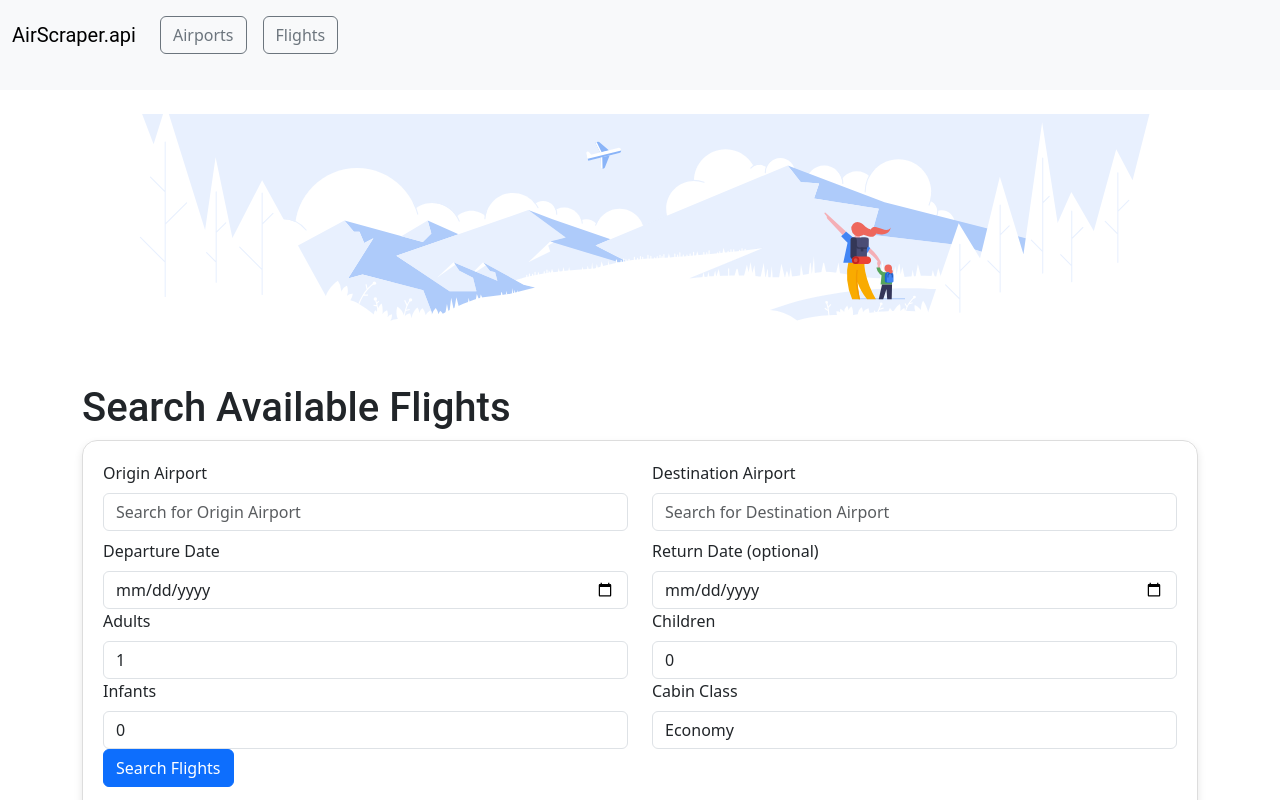
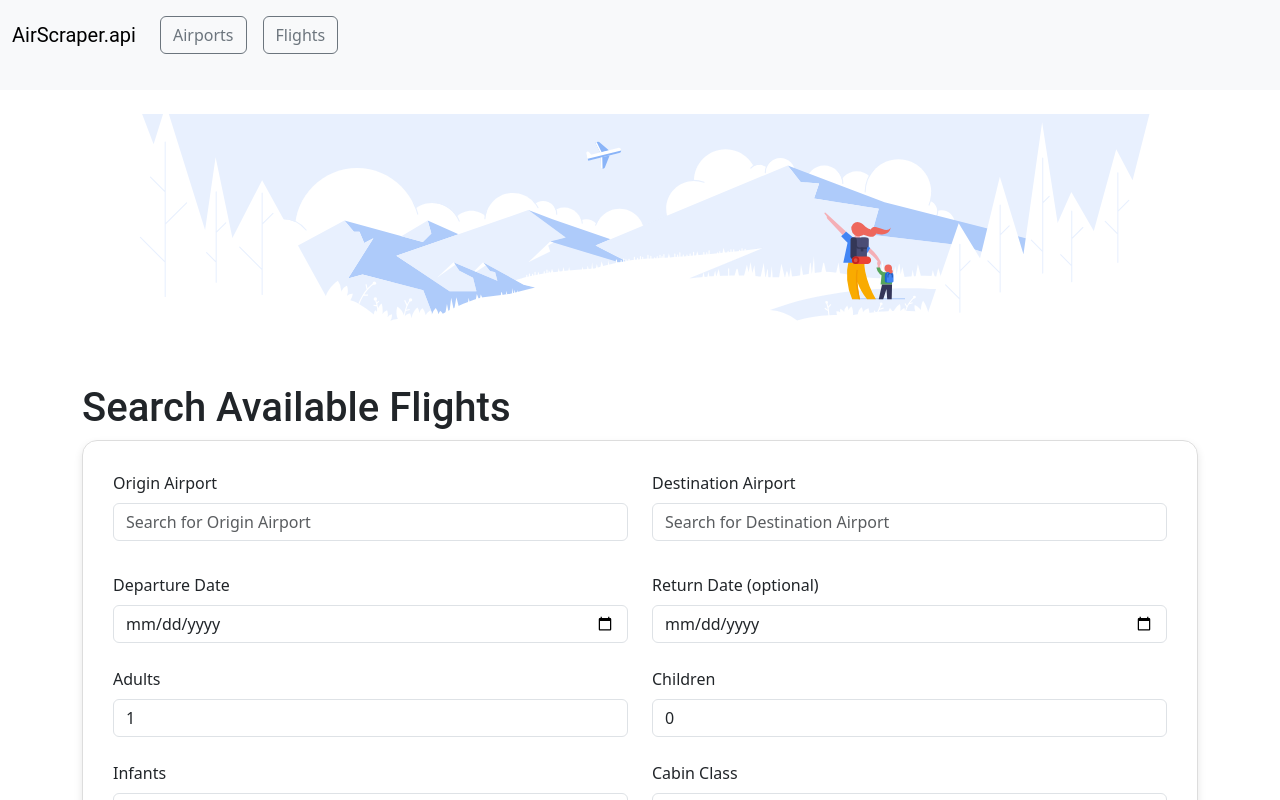
Before and after one commit to tyhieshajohnson/flight_app, a React (Create React App) app in the folder client/: page /flights in a window 1280 px wide. Shown: the top 800 px of the page. Built offline with nearby package versions, Linux system fonts and the light colour scheme.

Commit message:
Fix search flights page
- Drop-down bug
- Padding in form

```diff
--- a/client/src/SearchFlights.js
+++ b/client/src/SearchFlights.js
@@ -101,9 +101,6 @@ const BookFlight = () => {
 
     try {
       const response = await axios.request(options);
-
-      console.log('API Response:', response.data);
-
       setFlights(response.data.data.itineraries);
     } catch (err) {
       setError('Failed to fetch flights. Please try again.');
@@ -116,9 +113,11 @@ const BookFlight = () => {
     if (type === 'origin') {
       setOriginSkyId(airport.skyId);
       setOriginEntityId(airport.entityId);
+      setOriginSearchQuery('');
     } else {
       setDestinationSkyId(airport.skyId);
       setDestinationEntityId(airport.entityId);
+      setDestinationSearchQuery('');
     }
   };
 
@@ -130,9 +129,16 @@ const BookFlight = () => {
 
       <h1>Search Available Flights</h1>
 
-      <Form onSubmit={handleSubmit} style={{ borderRadius: '15px', border: '1px solid #ddd', padding: '20px',
-      boxShadow: '0 4px 8px rgba(0, 0, 0, 0.1)' }}>
-        <Row>
+      <Form
+        onSubmit={handleSubmit}
+        style={{
+          borderRadius: '15px',
+          border: '1px solid #ddd',
+          padding: '30px',
+          boxShadow: '0 4px 8px rgba(0, 0, 0, 0.1)',
+        }}
+      >
+        <Row className="mb-4">
           <Col sm={12} md={6}>
             <Form.Group controlId="originAirport">
               <Form.Label>Origin Airport</Form.Label>
@@ -192,7 +198,7 @@ const BookFlight = () => {
           </Col>
         </Row>
 
-        <Row>
+        <Row className="mb-4">
           <Col sm={12} md={6}>
             <Form.Group controlId="departureDate">
               <Form.Label>Departure Date</Form.Label>
@@ -217,7 +223,7 @@ const BookFlight = () => {
           </Col>
         </Row>
 
-        <Row>
+        <Row className="mb-4">
           <Col sm={12} md={6}>
             <Form.Group controlId="adults">
               <Form.Label>Adults</Form.Label>
@@ -243,7 +249,7 @@ const BookFlight = () => {
           </Col>
         </Row>
 
-        <Row>
+        <Row className="mb-4">
           <Col sm={12} md={6}>
             <Form.Group controlId="infants">
               <Form.Label>Infants</Form.Label>
@@ -273,7 +279,7 @@ const BookFlight = () => {
           </Col>
         </Row>
 
-        <Button type="submit" variant="primary" disabled={loading}>
+        <Button type="submit" variant="primary" disabled={loading} className="mt-4">
           {loading ? <Spinner animation="border" size="sm" /> : 'Search Flights'}
         </Button>
       </Form>
```
